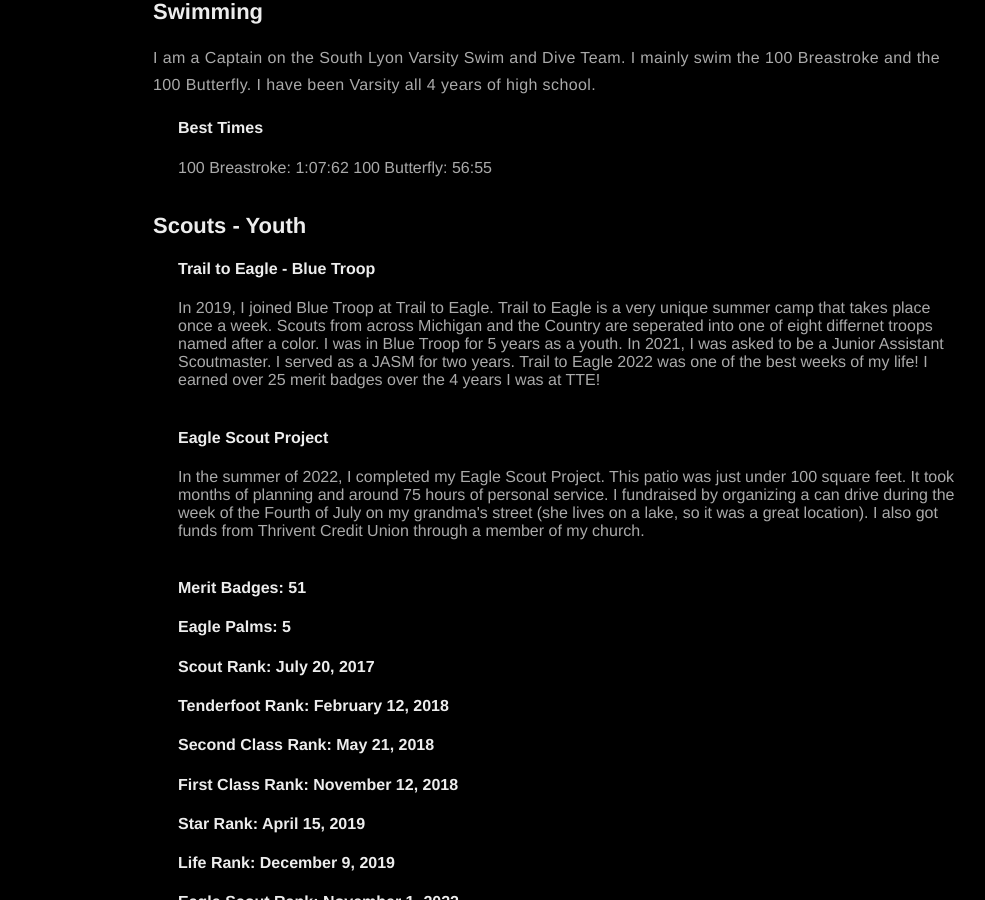
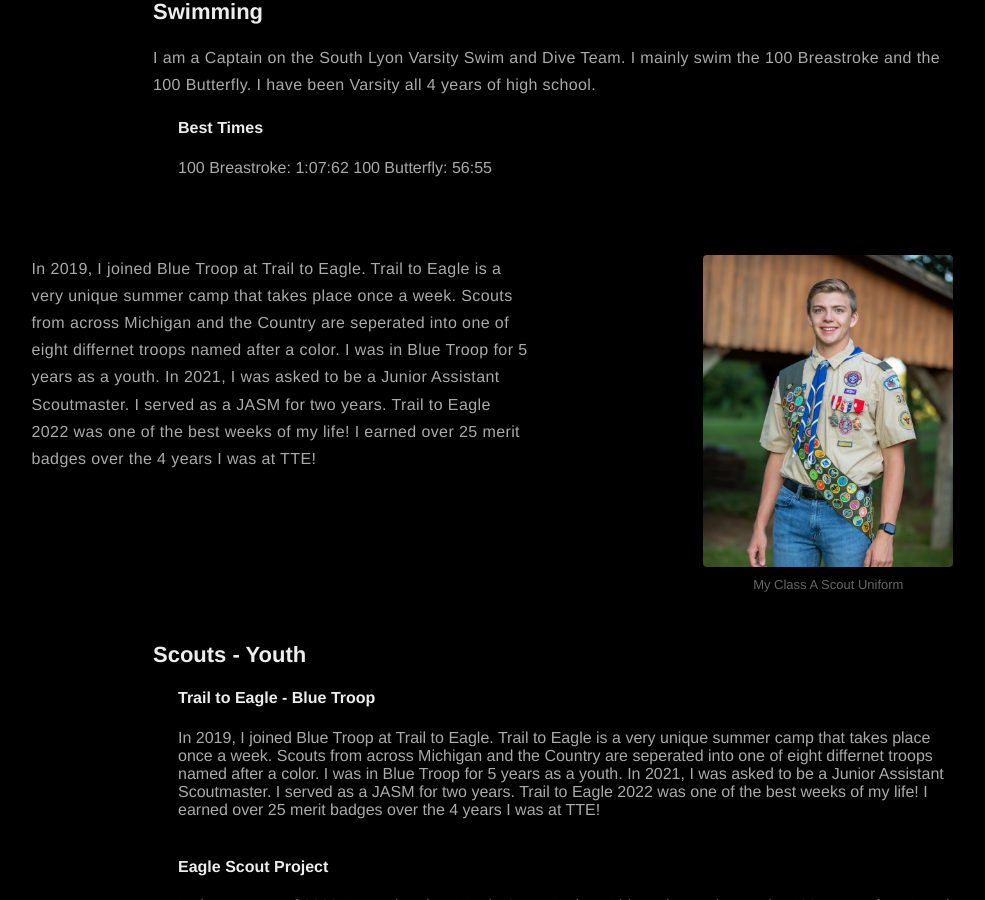
Before and after one commit to JDBurchHuzzah/jdburchhuzzah.github.io, a Jekyll site: the page built from about.md, in a window 1280 px wide and 900 px high, scrolled down 1863 px. Shown: the whole window, without its empty margins (82-1067 px from the left). Built offline with Jekyll 4.4.1, drawn with Linux system fonts in a browser that asks for light colours; nearby versions of some CDN libraries.

Commit message:
Update about.md

```diff
--- a/about.md
+++ b/about.md
@@ -39,6 +39,17 @@
   100 Butterfly: 56:55<br><br>
 </div>
 
+<div class="side-by-side">
+    <div class="toleft">
+        <p>In 2019, I joined Blue Troop at Trail to Eagle. Trail to Eagle is a very unique summer camp that takes place once a week. Scouts from across Michigan and the Country are seperated into one of eight differnet troops named after a color. I was in Blue Troop for 5 years as a youth. In 2021, I was asked to be a Junior Assistant Scoutmaster. I served as a JASM for two years. Trail to Eagle 2022 was one of the best weeks of my life! I earned over 25 merit badges over the 4 years I was at TTE!</p>
+    </div>
+
+    <div class="toright">
+        <img class="image" src="/assets/images/boyscout.jpg" alt="Me in my Scout Uniformt">
+        <figcaption class="caption">My Class A Scout Uniform</figcaption>
+    </div>
+</div>
+
 <h2>Scouts - Youth</h2>
 <div style="margin-left: 25px;">
   <h4>Trail to Eagle - Blue Troop</h4>In 2019, I joined Blue Troop at Trail to Eagle. Trail to Eagle is a very unique summer camp that takes place once a week. Scouts from across Michigan and the Country are seperated into one of eight differnet troops named after a color. I was in Blue Troop for 5 years as a youth. In 2021, I was asked to be a Junior Assistant Scoutmaster. I served as a JASM for two years. Trail to Eagle 2022 was one of the best weeks of my life! I earned over 25 merit badges over the 4 years I was at TTE!<br><br>
```
